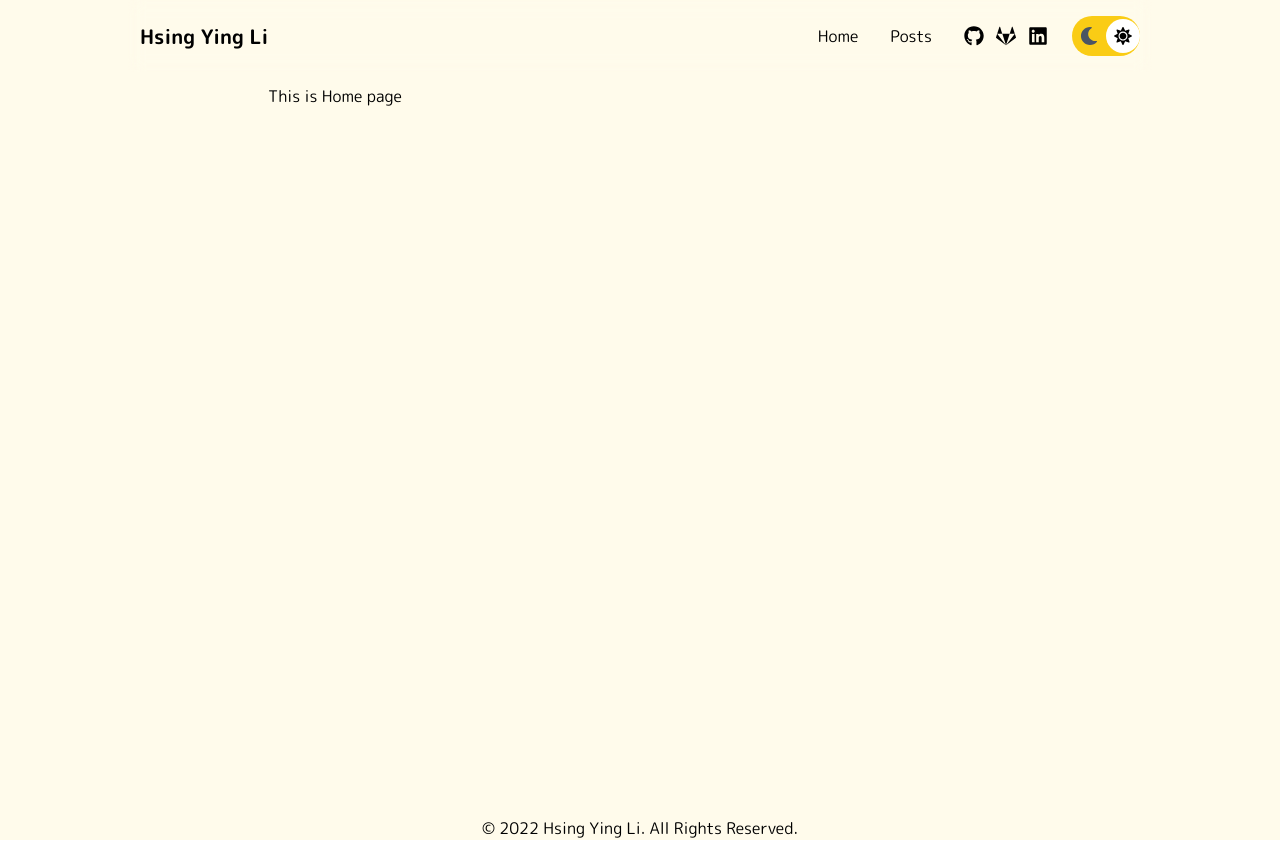
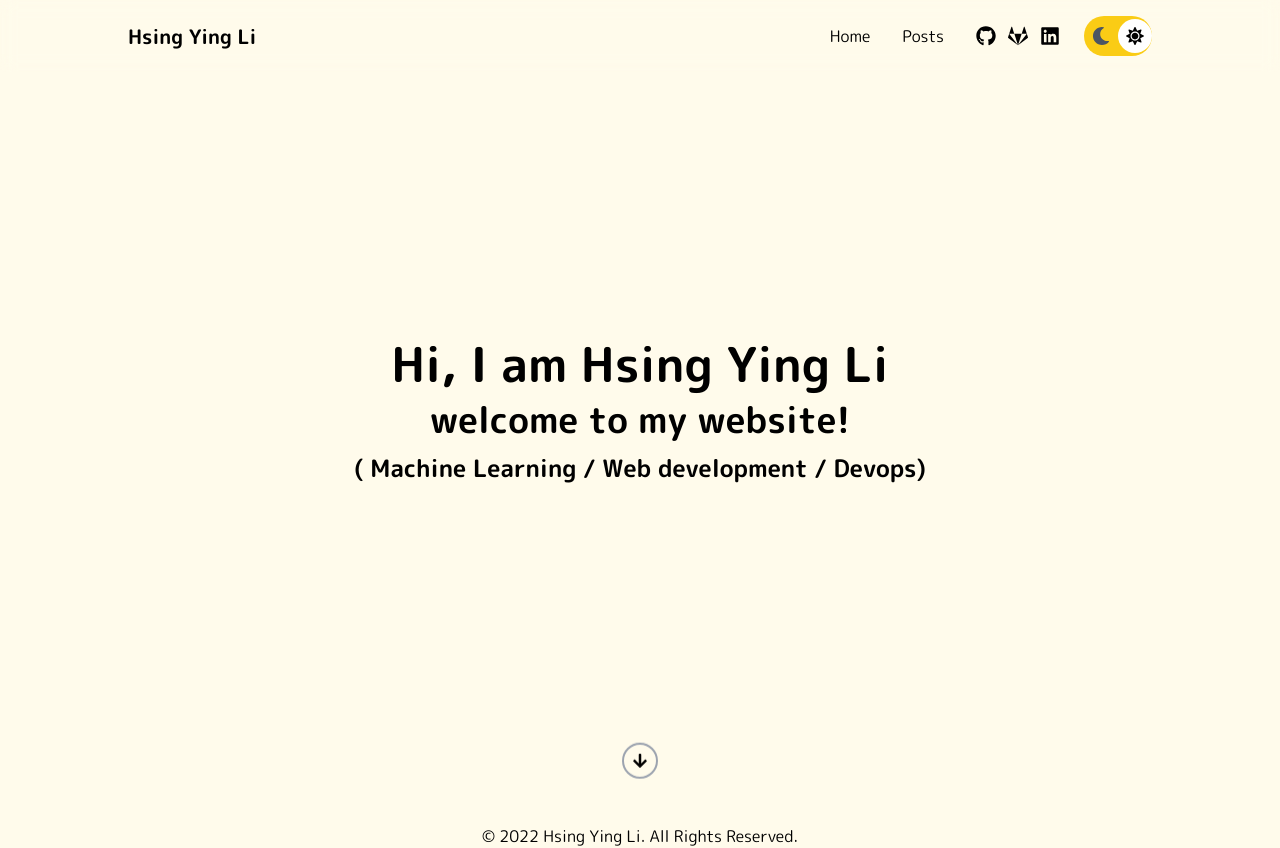
Before and after one commit to hsingyingli/hyl-website, a Next.js app: page / in a window 1280 px wide. Built offline with nearby package versions, Linux system fonts and the light colour scheme.

Commit message:
finish hero text effect

```diff
--- /dev/null
+++ b/components/Hero/index.tsx
@@ -0,0 +1,30 @@
+import React from "react";
+import { FaArrowDown } from 'react-icons/fa'
+import Text from "./text";
+
+
+const Hero: React.FC = () => {
+  const firstLine = 'Hi, I am Hsing Ying Li'
+  const secondLine = 'welcome to my website!'
+  const thirdLine = '( Machine Learning / Web development / Devops)'
+
+  return (
+    <div className='flex flex-col items-center justify-center min-h-screen gap-3 relative animate-[fadeIn_2s_ease-in-out]'>
+      <p className='text-5xl font-bold'>
+        <Text text={firstLine} />
+      </p>
+      <p className='text-4xl font-bold '>
+        <Text text={secondLine} />
+      </p>
+      <p className='text-2xl font-bold'>
+        <Text text={thirdLine} />
+      </p>
+      <div className='absolute bottom-8 border-2 border-gray-400 p-2 rounded-full animate-bounce'>
+        <FaArrowDown />
+      </div>
+    </div>
+  )
+}
+
+
+export default Hero
--- /dev/null
+++ b/components/Hero/text.tsx
@@ -0,0 +1,24 @@
+import React, { Fragment } from "react";
+
+
+interface Props {
+  text: string
+}
+
+const Text: React.FC<Props> = ({ text }) => {
+  return (
+    <Fragment>
+      {
+        text.split('').map((character, idx) => {
+          return (
+            <span key={idx} className='hover:animate-textbounce hover:text-teal-500 inline-block whitespace-pre'>
+              {character}
+            </span>
+          )
+        })
+      }
+    </Fragment>
+  )
+}
+
+export default Text
--- a/components/Navbar/index.tsx
+++ b/components/Navbar/index.tsx
@@ -5,7 +5,6 @@ import DropdownMenu from "./dropDownMenu";
 import { NavItems } from "../../utils/types/nav"
 import { FaGithub, FaGitlab, FaLinkedin } from "react-icons/fa";
 import Link from "next/link";
-import Image from 'next/image'
 
 interface Props {
   path: string
@@ -27,7 +26,8 @@ const Navbar: React.FC<Props> = ({ path }) => {
   const router = useRouter();
   const handleOnClick = () => router.push('/')
   return (
-    <div className='px-3 py-1 sm:py-4 max-w-screen-lg mx-auto w-full text-black flex gap-7 items-center justify-between sticky top-0 left-0 z-50 backdrop-blur'>
+    <div className='px-3 py-1 sm:py-4 text-black w-full fixed top-0 left-0 z-50 backdrop-blur'>
+      <div className='max-w-screen-lg mx-auto w-full flex gap-7 items-center justify-between'>
         <div className='dark:text-white font-bold text-md sm:text-lg md:text-xl lg:text-xl cursor-pointer' onClick={handleOnClick}>
           Hsing Ying Li
         </div>
@@ -64,6 +64,7 @@ const Navbar: React.FC<Props> = ({ path }) => {
           </div>
         </div>
       </div>
+    </div>
   )
 }
 
--- a/pages/index.tsx
+++ b/pages/index.tsx
@@ -1,12 +1,13 @@
 import type { NextPage } from 'next'
 import Head from 'next/head'
 import Image from 'next/image'
+import Hero from '../components/Hero'
 import useTheme from '../hooks/useTheme'
 
 const Home: NextPage = () => {
   return (
     <div>
-      This is Home page
+      <Hero />
     </div>
   )
 }
--- a/tailwind.config.js
+++ b/tailwind.config.js
@@ -5,7 +5,34 @@ module.exports = {
     "./components/**/*.{js,ts,jsx,tsx}",
   ],
   theme: {
-    extend: {},
+    extend: {
+      keyframes: {
+        textbounce: {
+          '0%, 100%': { transform: 'scale(1)' },
+          '25%': { transform: 'scale(1, 0.5)' },
+          '40%': { transform: 'scale(1, 1.2)' },
+          '50%': { transform: 'scale(0.8, 1)' },
+          '60%': { transform: 'scale(1, 1.2)' },
+          '75%': { transform: 'scale(0.8, 1)' }
+        },
+        fadeIn: {
+          '0%': {
+            opacity: 0,
+            transform: 'translateY(-40px)'
+          },
+          '75%': {
+            transform: 'translateY(0px)'
+          },
+          '100%': {
+            opacity: 1,
+
+          }
+        }
+      },
+      animation: {
+        textbounce: 'textbounce 1.5s ease-in-out infinite',
+      },
+    },
   },
   plugins: [],
   darkMode: 'class',
```
Lines whose indentation alone changed are shown as unchanged.
